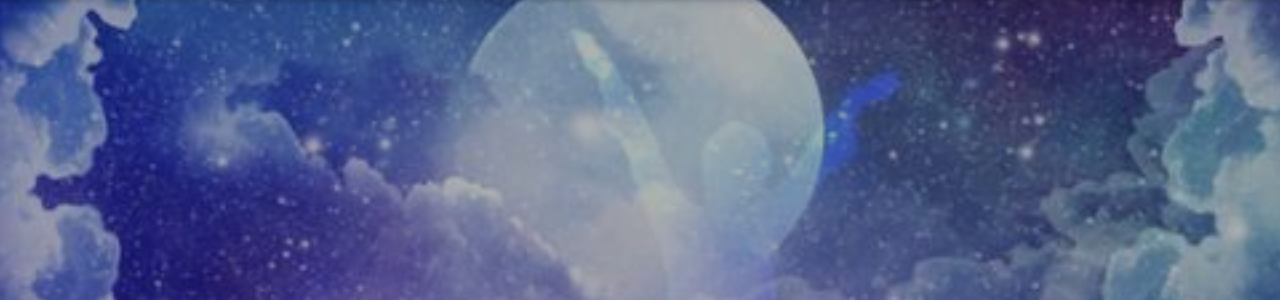
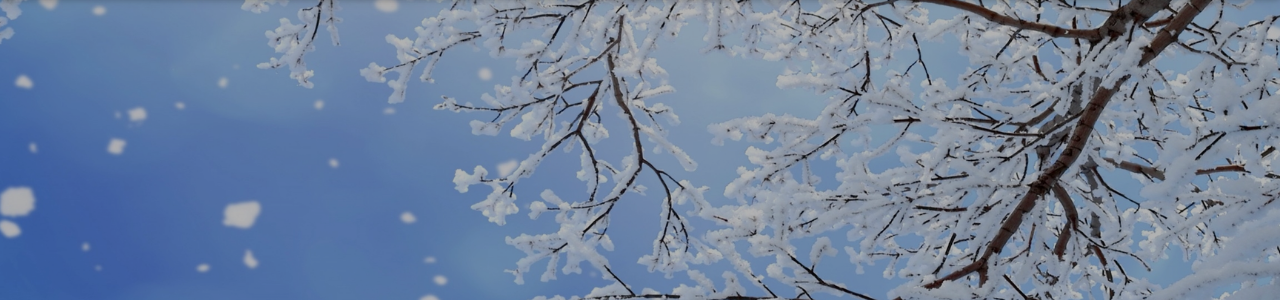
Before and after one commit to qq919710247/qq919710247.github.io, a plain HTML site: page index.html in a window 1280 px wide. Shown: the part 71-371 px from the top of the page. Drawn offline with nearby package versions, Linux system fonts and the light colour scheme; a small style sheet from the web is missing.

Commit message:
Site updated: 2021-01-28 21:47:06

```diff
--- a/index.html
+++ b/index.html
@@ -141,7 +141,7 @@
 </nav>
 
     <div class="banner" id="banner" parallax=true
-         style="background: url('/img/sky.jpg') no-repeat center center;
+         style="background: url('/img/snow.jpg') no-repeat center center;
            background-size: cover;">
       <div class="full-bg-img">
         <div class="mask flex-center" style="background-color: rgba(0, 0, 0, 0.3)">
```
Also changed, not shown: img/river.jpg (added).
